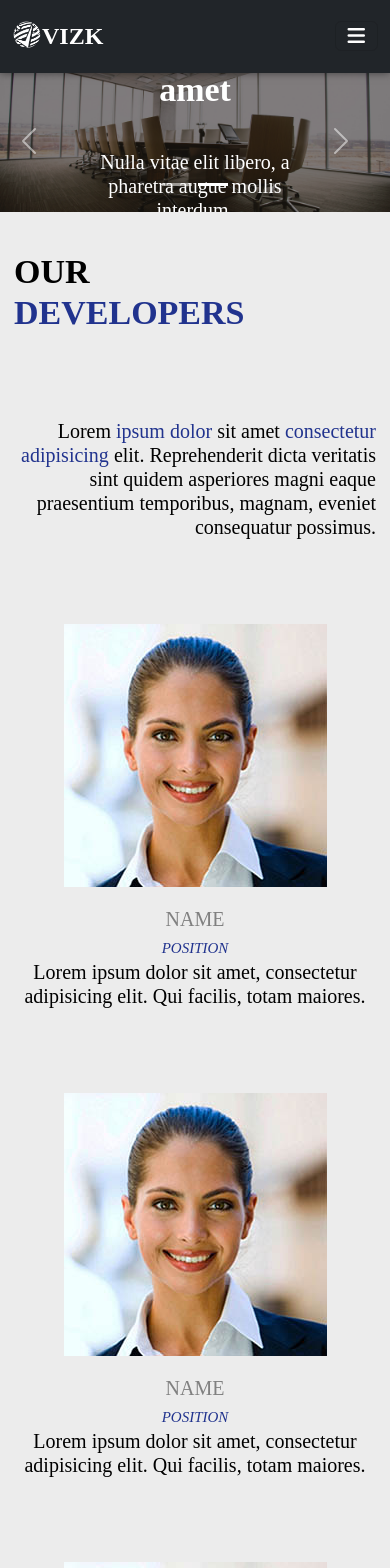
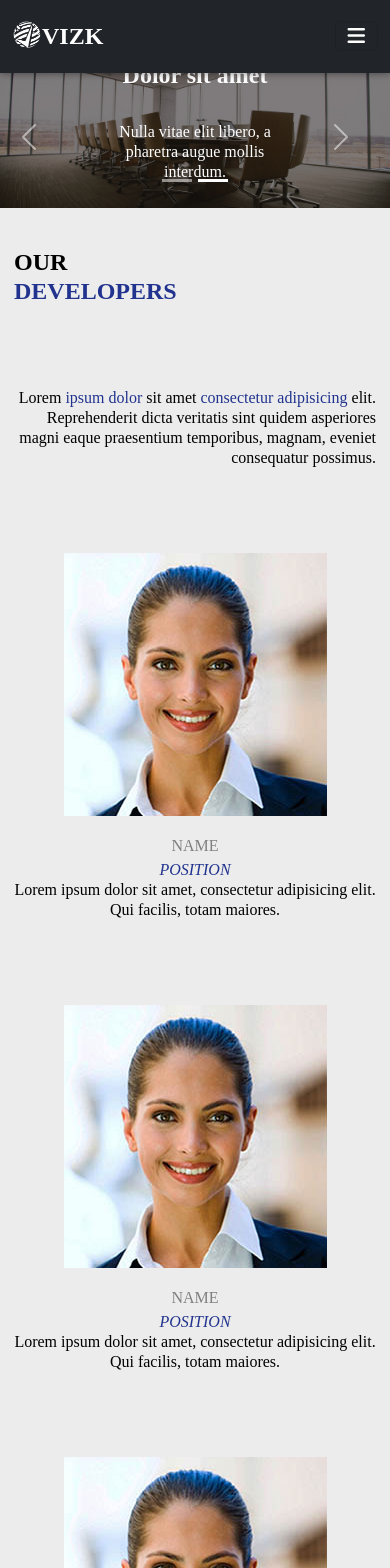
Before and after one commit to angelagado/vizk-v2, a React (Create React App) app: page /teams in a window 390 px wide. Shown: the top 1568 px of the page. Built offline with nearby package versions, Linux system fonts and the light colour scheme; a web font is replaced by a local one.

Commit message:
added responsiveness

```diff
--- a/src/App.css
+++ b/src/App.css
@@ -757,23 +757,50 @@ ul,
 
 @media only screen and (max-width: 1023px) {
   body {
-    font-size: 15px;
-    line-height: 24px;
+    line-height: 20px;
   }
 
   h1 {
-    font-size: 34px;
+    font-size: 35px;
+    margin: 0 0 20px;
+  }
+
+  h3 {
+    font-size: 19px;
     margin: 0 0 15px;
   }
 
-  h2 {
-    font-size: 26px;
-    margin: 0 0 15px;
+  p {
+    font-size: 22px;
+  }
+
+  .hero-block {
+    margin-top: 58px;
+  }
+
+  .about-hero {
+    margin-top: 66px;
+  }
+
+  .services-hero {
+    margin-top: 66px;
+  }
+
+  .projects-hero {
+    margin-top: 66px;
+  }
+
+  .teams-hero {
+    margin-top: 66px;
   }
 
   .hero-block .carousel-caption {
     left: 7%;
     right: 7%;
+  }
+
+  #home .card-text {
+    text-align: center;
   }
 
   .hero-block p {
@@ -785,17 +812,95 @@ ul,
   }
 }
 
-@media only screen and (max-width: 767px) {
-  h2 {
+@media only screen and (max-width: 962px) {
+
+  h1 {
+    font-size: 32px;
+    margin: 0 0 18px;
+  }
+
+  h3 {
+    font-size: 19px;
+    margin: 0 0 15px;
+  }
+
+  p {
+    font-size: 20px;
+  }
+}
+
+@media only screen and (max-width: 870px) {
+
+  h1 {
+    font-size: 32px;
+    margin: 0 0 18px;
+  }
+
+  h3 {
+    font-size: 19px;
+    margin: 0 0 15px;
+  }
+
+  p {
     font-size: 20px;
   }
 
-  h3 {
-    font-size: 20px;
+  .about-block img {
+    margin-top: 45px;
   }
 
-  .title-holder {
-    margin: 0 0 20px;
+  .home-block img {
+    margin-top: 70px;
+  }
+}
+
+@media only screen and (max-width: 800px) {
+
+  h1 {
+    font-size: 26px;
+    margin: 0 0 18px;
+  }
+
+  h3 {
+    font-size: 19px;
+    margin: 0 0 15px;
+  }
+
+  p {
+    font-size: 18px;
+  }
+
+  .home-block img {
+    margin-top: 6px;
+  }
+
+  .about-block img {
+    margin-top: 56px;
+  }
+}
+
+@media only screen and (max-width: 770px) {
+
+  h1 {
+    font-size: 26px;
+    margin: 0 0 18px;
+  }
+
+  h3 {
+    font-size: 19px;
+    margin: 0 0 15px;
+  }
+
+  p {
+    font-size: 18px;
+  }
+
+  .home-block img {
+    margin-top: 40px;
+  }
+
+  .about-block img {
+    margin-top: 80px;
   }
 
   .go-top {
@@ -902,3 +1007,27 @@ ul,
     margin: 0;
   }
 }
+
+@media only screen and (max-width: 610px) {
+  h1 {
+    font-size: 24px;
+    margin: 0 0 12px;
+  }
+
+  h3 {
+    font-size: 16px;
+    margin: 0 0 15px;
+  }
+
+  p {
+    font-size: 16px;
+  }
+
+  .home-block img {
+    margin-top: 85px;
+  }
+
+  .about-block img {
+    margin-top: 85px;
+  }
+}
--- a/src/components/home.js
+++ b/src/components/home.js
@@ -60,7 +60,7 @@ export default function AppHome() {
               />
               <Card.Body>
                 <Card.Title>Lorem ipsum dolor sit amet</Card.Title> <br />
-                <Card.Text style={{ textAlign: "justify" }}>
+                <Card.Text>
                   Lorem ipsum dolor sit amet, consectetur adipisicing elit.
                   Reprehenderit dicta veritatis sint quidem asperiores magni
                   eaque praesentium temporibus, magnam, eveniet consequatur
@@ -77,7 +77,7 @@ export default function AppHome() {
               />
               <Card.Body>
                 <Card.Title>Lorem ipsum dolor sit amet</Card.Title> <br />
-                <Card.Text style={{ textAlign: "justify" }}>
+                <Card.Text>
                   Lorem ipsum dolor sit amet, consectetur adipisicing elit.
                   Reprehenderit dicta veritatis sint quidem asperiores magni
                   eaque praesentium temporibus, magnam, eveniet consequatur
@@ -94,7 +94,7 @@ export default function AppHome() {
               />
               <Card.Body>
                 <Card.Title>Lorem ipsum dolor sit amet</Card.Title> <br />
-                <Card.Text style={{ textAlign: "justify" }}>
+                <Card.Text>
                   Lorem ipsum dolor sit amet, consectetur adipisicing elit.
                   Reprehenderit dicta veritatis sint quidem asperiores magni
                   eaque praesentium temporibus, magnam, eveniet consequatur
```
